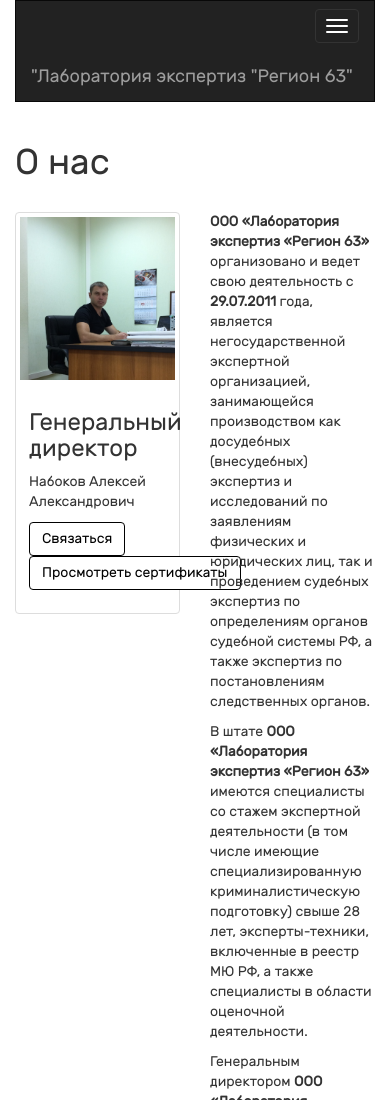
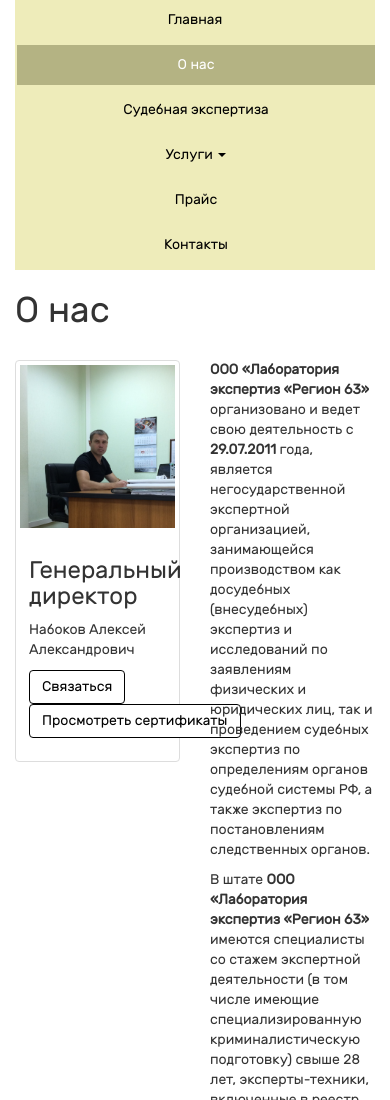
Before and after one commit to kuronumasawako/labregion63, a plain HTML site: page onas/index.html in a window 390 px wide. Shown: the top 1100 px of the page. Drawn offline with nearby package versions, Linux system fonts and the light colour scheme.

Commit message:
Update index.html

```diff
--- a/onas/index.html
+++ b/onas/index.html
@@ -16,40 +16,28 @@
 
 		<div class="row">
 			<div class="col-lg-12 col-md-12 col-sm-12 col-xs-12" >
+	<ul class="nav nav-pills nav-justified">
+	<li ><a href="/">Главная</a></li>
+  <li class="active"><a href="/onas">О нас</a></li>
+  <li><a href="#">Судебная экспертиза</a></li>
 
-			<nav class="navbar navbar-default navbar-inverse" role="navigation">
-  <div class="container-fluid">
-    <!-- Brand and toggle get grouped for better mobile display -->
-    <div class="navbar-header">
-      <button type="button" class="navbar-toggle" data-toggle="collapse" data-target="#bs-example-navbar-collapse-1">
-            <span class="sr-only">Toggle navigation</span>
-            <span class="icon-bar"></span>
-            <span class="icon-bar"></span>
-            <span class="icon-bar"></span>
-          </button>
-      <a class="navbar-brand" href="/">"Лаборатория экспертиз "Регион 63"</a>
-    </div>
+  <li class="dropdown">
+    <a class="dropdown-toggle" data-toggle="dropdown" href="#">
+      Услуги <span class="caret"></span>
+    </a>
+    <ul class="dropdown-menu">
+          <li><a href="#">Автотехническая экспертиза</a></li>
+          <li><a href="#">Строительная экспертиза</a></li>
+          <li><a href="/usl">Прочие услуги</a></li>
 
-    <!-- Collect the nav links, forms, and other content for toggling -->
-    <div class="collapse navbar-collapse" id="bs-example-navbar-collapse-1">
-      <ul class="nav navbar-nav">
-        <li ><a href="/">Главная</a></li>
-        <li  class="active"><a href="#">О нас</a></li>
-        <li><a href="/usl">Услуги</a></li>
-	          <li><a href="/price">Прайс</a></li>
-      </ul>
+    </ul>
+  </li>
+   <li><a href="/price">Прайс</a></li>
+  <li><a href="/kon">Контакты</a></li>
 
-      <ul class="nav navbar-nav navbar-right">
-
-        <li><a href="/kon">Контакты</a></li>
-
-      </ul>
-    </div><!-- /.navbar-collapse -->
-  </div><!-- /.container-fluid -->
-</nav>
-
-			</div>
-		</div>
+</ul>
+	</div>
+  </div>
 		<div class="row">
 
   <div class="col-lg-12 col-sm-12 col-md-12 col-xs-12">
```
